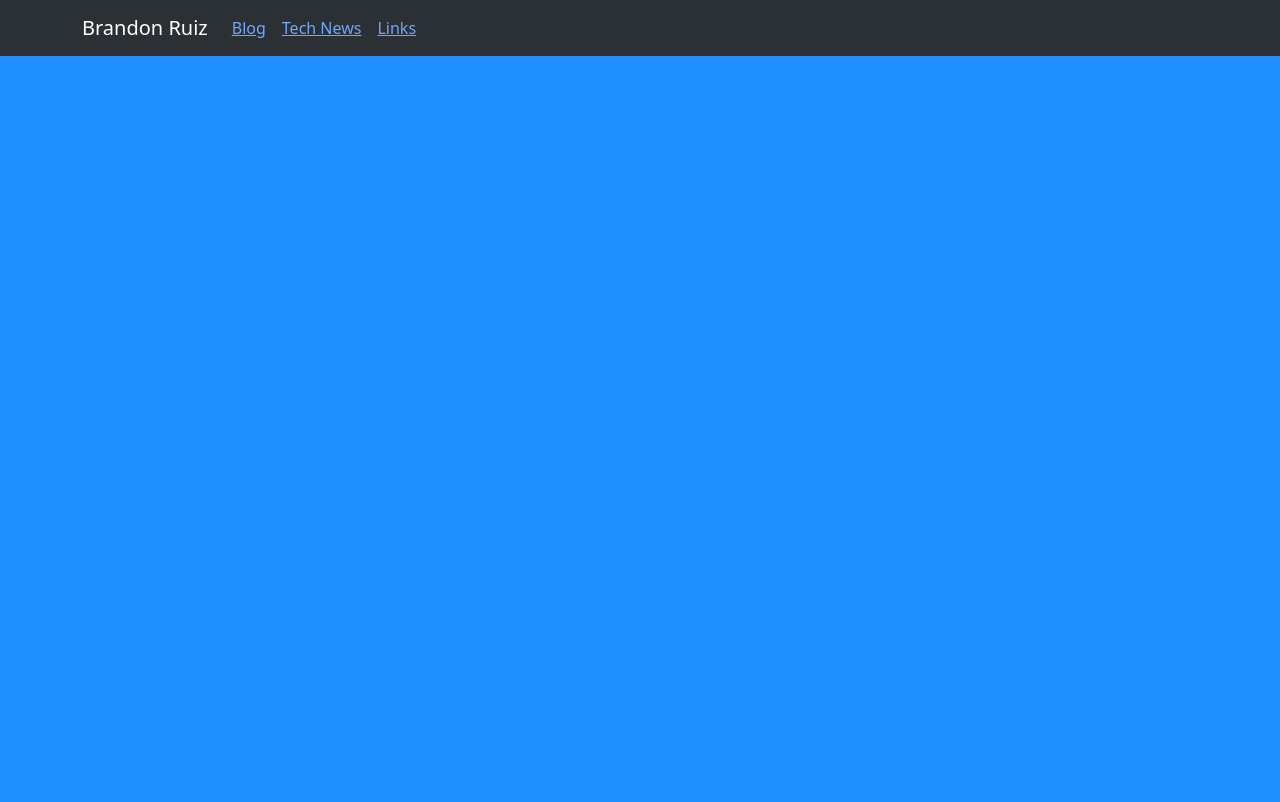
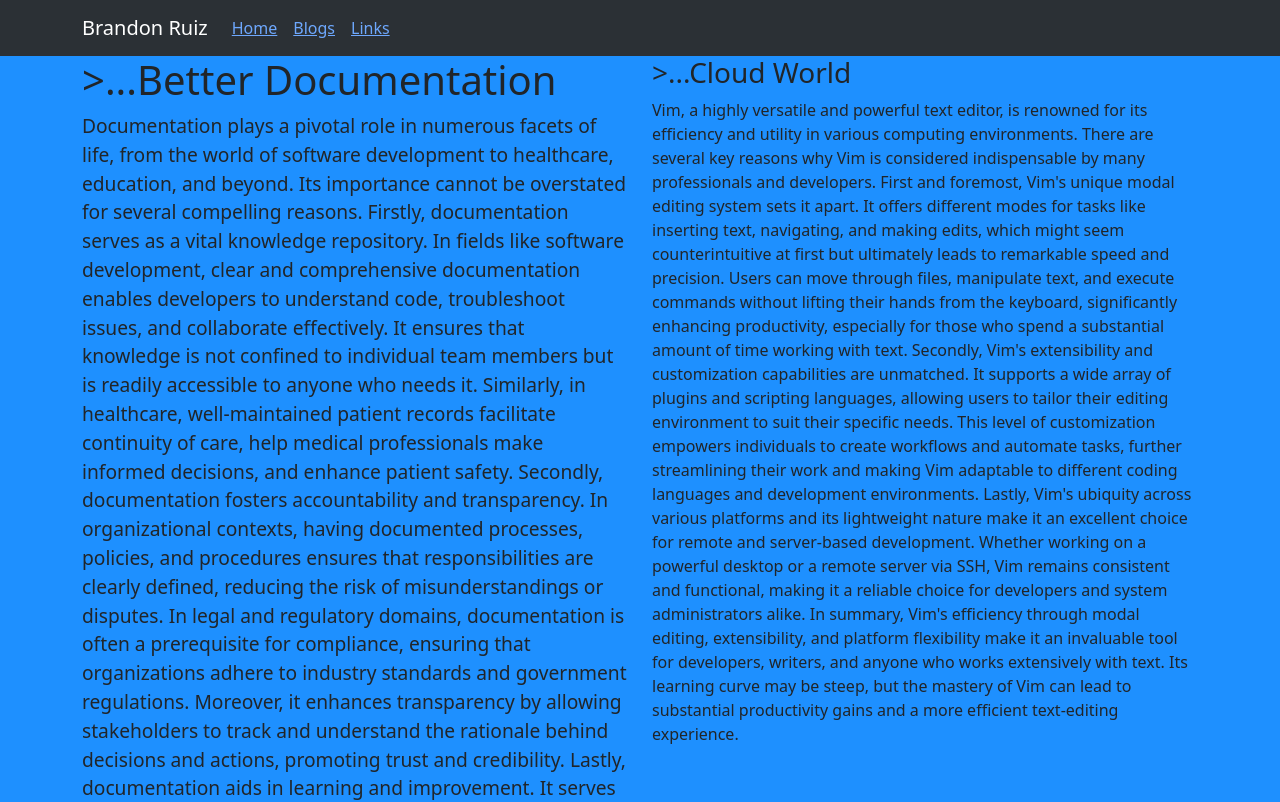
Before and after one commit to Gooberin95/vigilant-octo-fiesta, a React (Create React App) app: page / in a window 1280 px wide. Shown: the top 802 px of the page. Built offline with nearby package versions, Linux system fonts and the light colour scheme.

Commit message:
fixed routes

```diff
--- a/src/App.js
+++ b/src/App.js
@@ -8,7 +8,7 @@ function App() {
 	  <>
 	   <Navbar expand="lg" className="bg-body-tertiary" bg="dark" data-bs-theme="dark">
 	    <Container>
-	     <Navbar.Brand href="#home">Brandon Ruiz</Navbar.Brand>
+	     <Navbar.Brand href="">Brandon Ruiz</Navbar.Brand>
 	      <Navbar.Toggle aria-controls="basic-navbar-nav"/>
 	      <Navbar.Collapse id="basic-navbar-nav">
 	      <Nav className="me-auto">
--- a/src/index.js
+++ b/src/index.js
@@ -2,6 +2,7 @@ import React from 'react';
 import { BrowserRouter, Routes, Route } from "react-router-dom";
 import Layout from "./pages/Layout";
 import Home from "./pages/Home";
+import NoPage from "./pages/NoPage";
 import Blogs from "./pages/Blogs";
 import Contact from "./pages/Contact";
 import ReactDOM from "react-dom/client";
@@ -13,9 +14,10 @@ export default function Apple() {
 		<BrowserRouter>
 		<Routes>
 		 <Route path="/" element={<Layout />} >
+		 <Route index element={<Home />} />
 		 <Route path="blogs" element={<Blogs />} />
-		 <Route path="contact" element={<Contact />} />
-		 <Route path="*" element={<Home />} />
+		 <Route path="links" element={<Contact/>} />
+		 <Route path="*" element={<NoPage/>} />
 	        </Route>
 	       </Routes>
 	      </BrowserRouter>
--- a/src/pages/Layout.js
+++ b/src/pages/Layout.js
@@ -8,13 +8,13 @@ function Layout() {
 		  	  <>
 		  	 <Navbar expand="lg" className="bg-body-tertiary" bg="dark" data-bs-theme="dark">
 		  	  <Container>
-		  	   <Navbar.Brand href="/home">Brandon Ruiz</Navbar.Brand>
+		  	   <Navbar.Brand >Brandon Ruiz</Navbar.Brand>
 		  	    <Navbar.Toggle aria-controls="basic-navbar-nav"/>
 		  	    <Navbar.Collapse id="basic-navbar-nav">
 		  	    <Nav className="me-auto">
-		  	     <Nav.Link > <Link to="/home">Blog</Link> </Nav.Link>
-		  	      <Nav.Link> <Link to="/blogs">Tech News</Link> </Nav.Link>
-		  	     <Nav.Link> <Link to="/contact">Links</Link> </Nav.Link>
+		  	     <Nav.Link > <Link to="/">Home</Link> </Nav.Link>
+		  	      <Nav.Link> <Link to="/blogs">Blogs</Link> </Nav.Link>
+		  	     <Nav.Link> <Link to="/links">Links</Link> </Nav.Link>
 
 
 		  	  </Nav>
```
